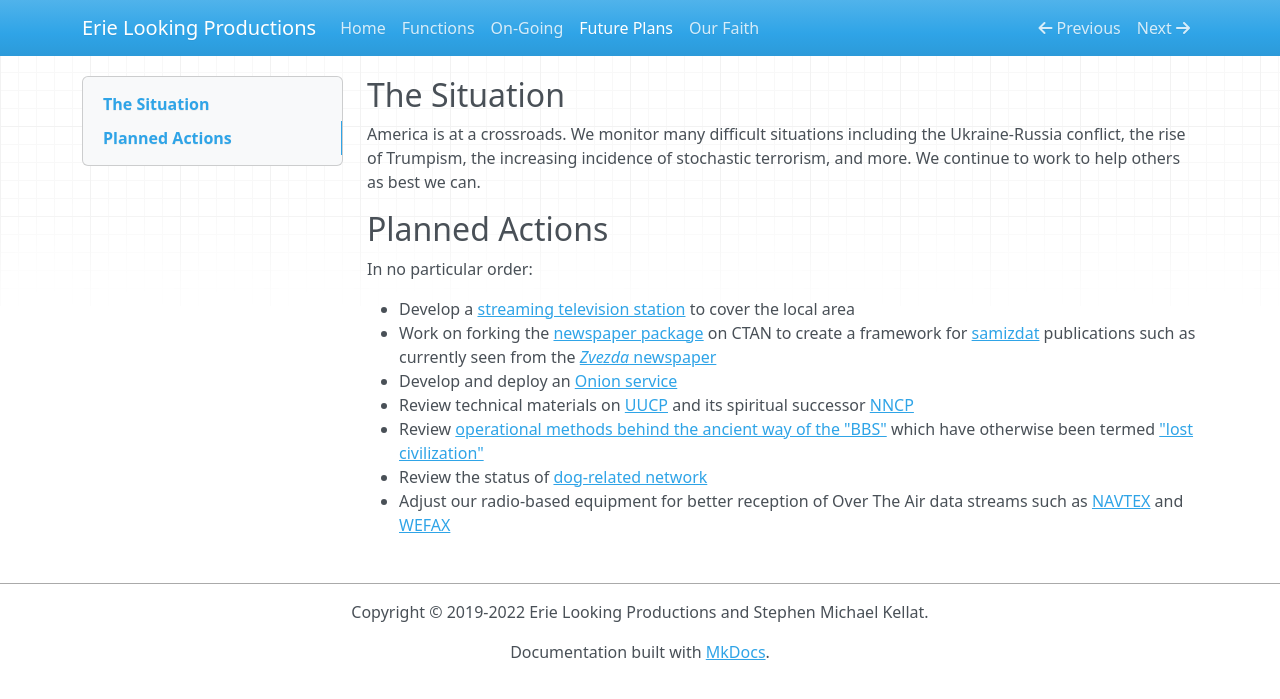
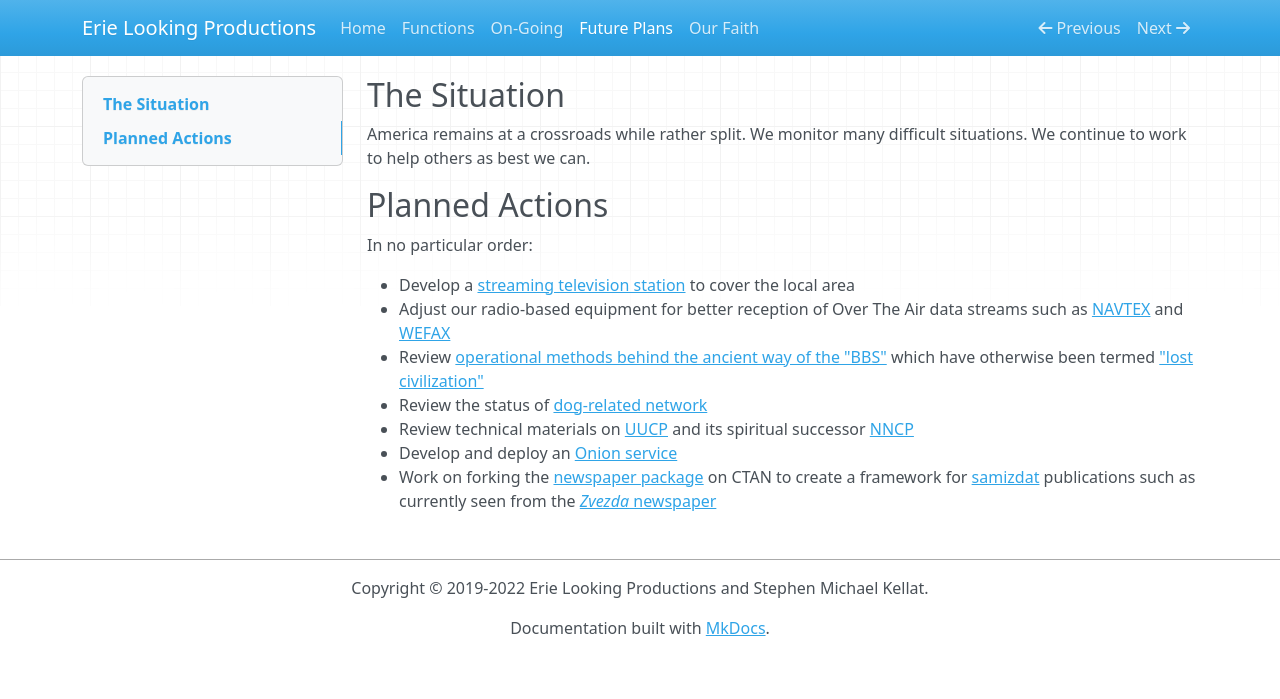
Before and after one commit to skellat/mkdocs-cms, an MkDocs documentation site: the page built from docs/statement.md, in a window 1280 px wide. Shown: the top 699 px of the page. Built offline with MkDocs 1.6.1, drawn with Linux system fonts in a browser that asks for light colours; nearby versions of some CDN libraries.

```diff
--- a/docs/statement.md
+++ b/docs/statement.md
@@ -1,15 +1,15 @@
 ## The Situation
 
-America is at a crossroads.  We monitor many difficult situations including the Ukraine-Russia conflict, the rise of Trumpism, the increasing incidence of stochastic terrorism, and more.  We continue to work to help others as best we can.
+America remains at a crossroads while rather split.  We monitor many difficult situations.  We continue to work to help others as best we can.
 
 ## Planned Actions
 
 In no particular order:
 
 * Develop a [streaming television station](https://en.wikipedia.org/w/index.php?title=Over-the-top_media_service&oldid=1110776742) to cover the local area
-* Work on forking the [newspaper package](https://ctan.org/pkg/newspaper) on CTAN to create a framework for [samizdat](https://en.wikipedia.org/wiki/Samizdat) publications such as currently seen from the [*Zvezda* newspaper](https://web.archive.org/web/20220521012308/https://www.rferl.org/a/russia-press-freedom-day-samizdat-perm-zvezda/31832108.html)
-* Develop and deploy an [Onion service](https://en.wikipedia.org/wiki/Tor_(network)#Onion_services)
-* Review technical materials on [UUCP](https://en.wikipedia.org/wiki/UUCP) and its spiritual successor [NNCP](http://www.nncpgo.org/)
+* Adjust our radio-based equipment for better reception of Over The Air data streams such as [NAVTEX](https://en.wikipedia.org/wiki/NAVTEX) and [WEFAX](https://en.wikipedia.org/wiki/Radiofax#Weatherfax)
 * Review [operational methods behind the ancient way of the "BBS"](http://www.bbscorner.com/telnetbbs/telnetoverview.htm) which have otherwise been termed ["lost civilization"](https://web.archive.org/web/20220315142318/https://www.theatlantic.com/technology/archive/2016/11/the-lost-civilization-of-dial-up-bulletin-board-systems/506465/)
 * Review the status of [dog-related network](http://www.bbscorner.com/bbsnetworks/fidonet.htm)
-* Adjust our radio-based equipment for better reception of Over The Air data streams such as [NAVTEX](https://en.wikipedia.org/wiki/NAVTEX) and [WEFAX](https://en.wikipedia.org/wiki/Radiofax#Weatherfax)
+* Review technical materials on [UUCP](https://en.wikipedia.org/wiki/UUCP) and its spiritual successor [NNCP](http://www.nncpgo.org/)
+* Develop and deploy an [Onion service](https://en.wikipedia.org/wiki/Tor_(network)#Onion_services)
+* Work on forking the [newspaper package](https://ctan.org/pkg/newspaper) on CTAN to create a framework for [samizdat](https://en.wikipedia.org/wiki/Samizdat) publications such as currently seen from the [*Zvezda* newspaper](https://web.archive.org/web/20220521012308/https://www.rferl.org/a/russia-press-freedom-day-samizdat-perm-zvezda/31832108.html)
--- a/mkdocs.yml
+++ b/mkdocs.yml
@@ -1,7 +1,7 @@
 site_name: Erie Looking Productions
 theme: mkdocs
 site_url: https://erielookingproductions.info/
-site_description: The main public-facing website of Erie Looking Productions
+site_description: The primary public website of Erie Looking Productions
 site_author: Stephen Michael Kellat
 copyright: Copyright © 2019-2022 Erie Looking Productions and Stephen Michael Kellat.
 plugins: []
```
Also changed, not shown: docs/index.md (+1 -1 lines).
